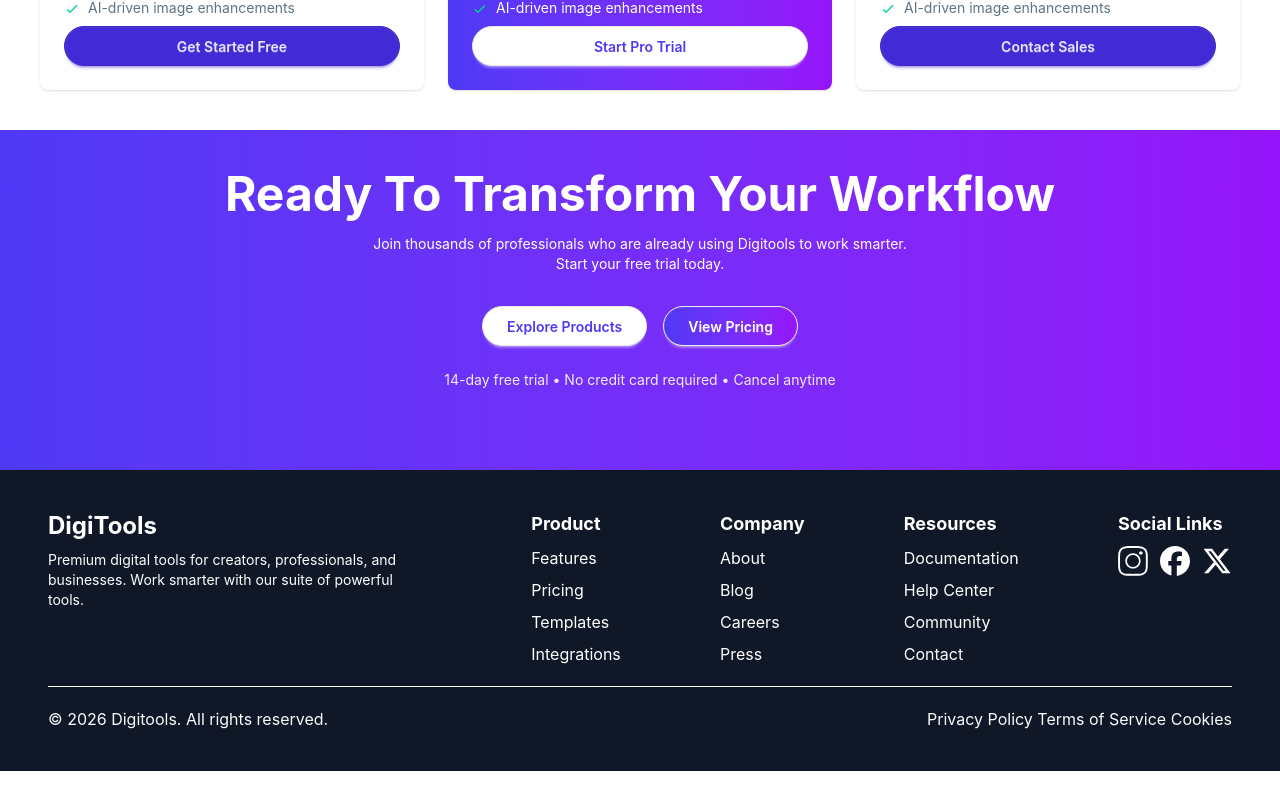
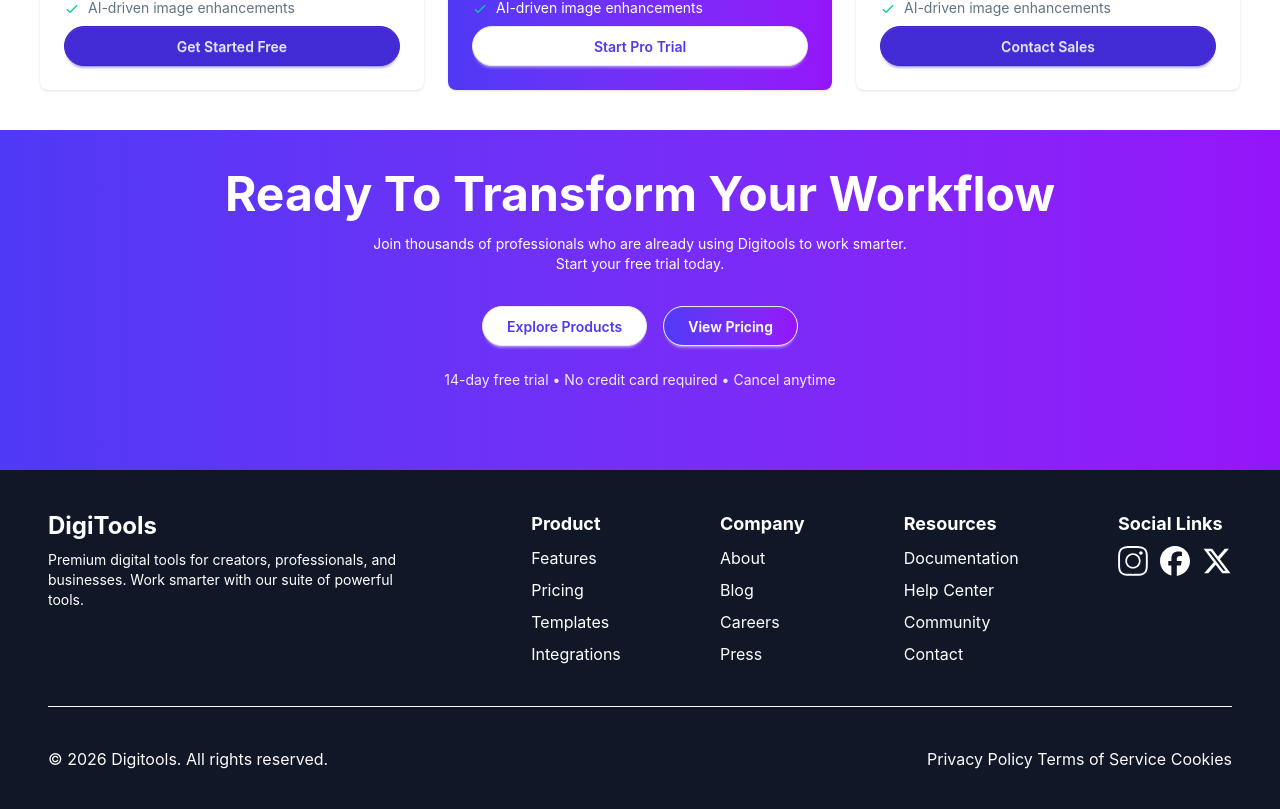
Before and after one commit to ssdevcmd/my-sixth-assignment, a React (Vite) app: page / in a window 1280 px wide. Shown: the part 3367-4176 px from the top of the page. Before the commit the page ends 4138 px from the top, so only its background shows below. Built offline with nearby package versions, Linux system fonts and the light colour scheme.

Commit message:
Added the footer component

```diff
--- a/src/Components/Footer/Footer.jsx
+++ b/src/Components/Footer/Footer.jsx
@@ -46,7 +46,7 @@ const Footer = () => {
                 </div>
                 </div>
 
-                    <hr className='my-5 bg-[#e5e7eb]' />
+                    <hr className='my-10 bg-[#e5e7eb]' />
                     <div className='flex justify-between text-[#fafafa]'>
                     <span>© 2026 Digitools. All rights reserved.</span>
                     <span>Privacy Policy       Terms of Service Cookies</span>
```
